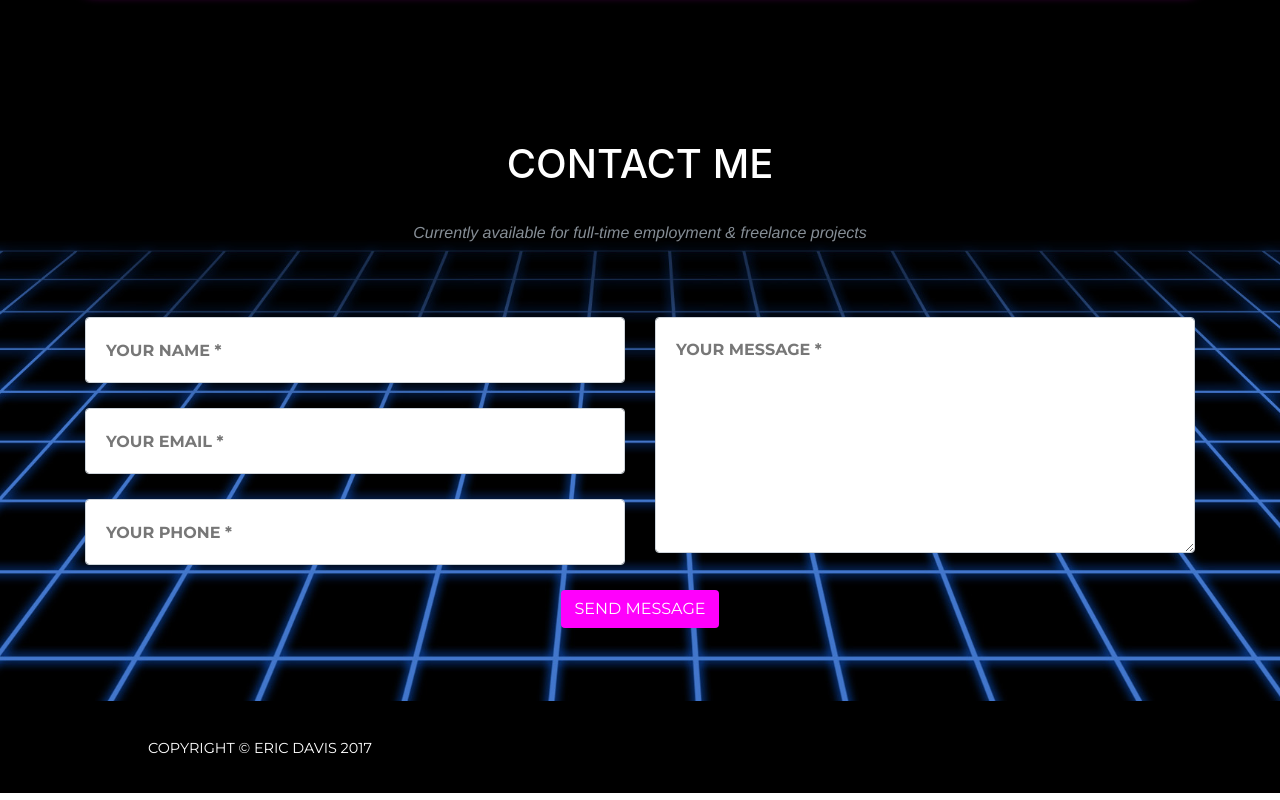
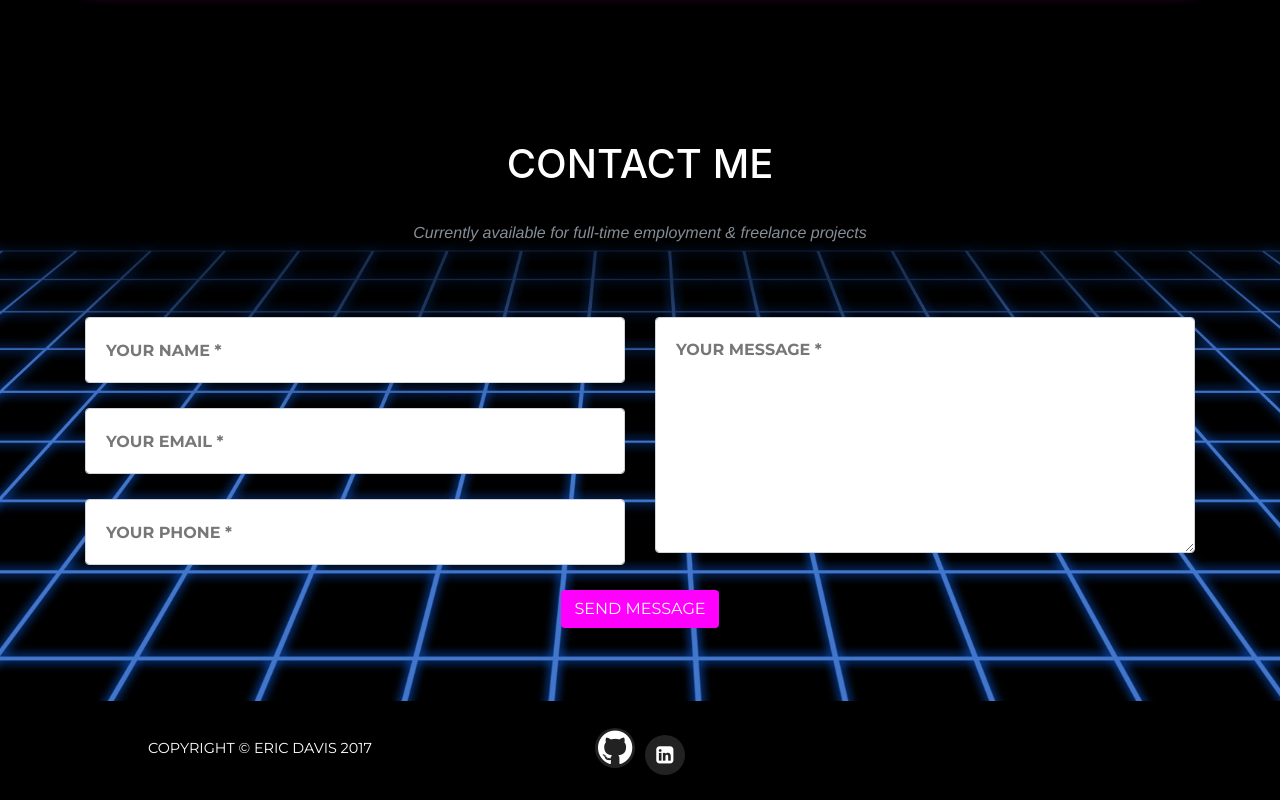
Before and after one commit to edavis25/e-davis.com, a website with bundled scripts: page index.html in a window 1280 px wide. Shown: the part 3299-4099 px from the top of the page. Built offline with nearby package versions, Linux system fonts and the light colour scheme; a web font is replaced by a local one.

Commit message:
Remove dead code + add social media links

```diff
--- a/index.html
+++ b/index.html
@@ -15,6 +15,7 @@
 
     <!-- Custom fonts for this template -->
     <link href="vendor/font-awesome/css/font-awesome.min.css" rel="stylesheet" type="text/css">
+    <link href="vendor/font-awesome/fonts/fontawesome-webfont.ttf" rel="stylesheet" type="text/css">
     <link href="https://fonts.googleapis.com/css?family=Montserrat:400,700" rel="stylesheet" type="text/css">
     <link href='https://fonts.googleapis.com/css?family=Kaushan+Script' rel='stylesheet' type='text/css'>
     <link href='https://fonts.googleapis.com/css?family=Droid+Serif:400,700,400italic,700italic' rel='stylesheet' type='text/css'>
@@ -53,12 +54,6 @@
             <li class="nav-item">
               <a class="nav-link js-scroll-trigger" href="#portfolio">Portfolio</a>
             </li>
-            <!--li class="nav-item">
-              <a class="nav-link js-scroll-trigger" href="#about">Essays</a>
-            </li-->
-            <!-- li class="nav-item">
-              <a class="nav-link js-scroll-trigger" href="#team">Team</a>
-            </li -->
             <li class="nav-item">
               <a class="nav-link js-scroll-trigger" href="#contact">Contact</a>
             </li>
@@ -66,17 +61,6 @@
         </div>
       </div>
     </nav>
-
-    <!-- Header -->
-    <!--header class="masthead">
-      <div class="container">
-        <div class="intro-text">
-          <div class="intro-lead-in">Welcome To Our Studio!</div>
-          <div class="intro-heading">It's Nice To Meet You</div>
-          <a class="btn btn-xl js-scroll-trigger" href="#services">Tell Me More</a>
-        </div>
-      </div>
-    </header-->
 
     <section id="head-section">
       <img id="main-logo" class="img img-responsive" src="img/logo-trans.png" />
@@ -366,49 +350,6 @@
       </div> <!-- End main section container -->
     </section>
 
-    <!-- Graphic design section removed -->
-    <!--section>
-      <div class="container">
-        <div class="row">
-          <div class="col-lg-12 text-center white-text">
-            <h2 class="section-heading">Graphic Designs</h2>
-          </div>
-        </div>
-        <div class="row">
-          <div class="container">
-            <div class="bg-transparent glowing-border blue white-text text-center">
-              <div class="row">
-                <div class="container col-xs-12 col-lg-4">
-                  <img src="img/delorean.png" height="320" />
-                </div>
-                <div class="container col-xs-12 col-lg-8">
-                  <h4 class="padded-heading">Graphic Design Portfolio</h4>
-                  <div class="hr-blue"></div>
-                  <br>
-                  <p style="padding-right: 15px;">
-                    As an aspiring graphic designer, I have created a variety of images for personal, academic, and professional projects. These images
-                    were created with open source tools (GIMP and Inkscape) and consist primarily of logos and corporate branding.
-                    All my images can be used and modified freely for personal and educational pursuits!
-                  </p>
-                  <a class="btn btn-blue" data-toggle="modal" href="#imageModal">
-                    Gallery
-                  </a>
-                </div>
-              </div>
-            </div>
-          </div>
-        </div>
-      </div>
-    </section -->
-
-    <!-- Team -->
-    <!--section class="bg-light" id="team">
-      <div class="container">
-        <div class="row">
-        </div>
-      </div>
-    </section-->
-
     <!-- Contact -->
     <section id="contact">
       <div class="container">
@@ -461,25 +402,20 @@
           <div class="col-md-4">
             <span class="copyright white-text">Copyright &copy; Eric Davis 2017</span>
           </div>
-          <!-- div class="col-md-4">
+          <div class="col-md-4">
             <ul class="list-inline social-buttons">
               <li class="list-inline-item">
-                <a href="#">
-                  <i class="fa fa-twitter"></i>
+                <a class="glowing-link white-text" href="https://github.com/edavis25" target="_blank">
+                  <i class="fa fa-github fa-2x" aria-hidden="true"></i>
                 </a>
               </li>
               <li class="list-inline-item">
-                <a href="#">
-                  <i class="fa fa-facebook"></i>
-                </a>
-              </li>
-              <li class="list-inline-item">
-                <a href="#">
-                  <i class="fa fa-linkedin"></i>
+                <a class="glowing-link white-text" href="https://www.linkedin.com/in/eric-davis-developer" target="_blank">
+                  <i class="fa fa-linkedin-square" aria-hidden="true"></i>
                 </a>
               </li>
             </ul>
-          </div -->
+          </div>
         </div>
       </div>
     </footer>
```
